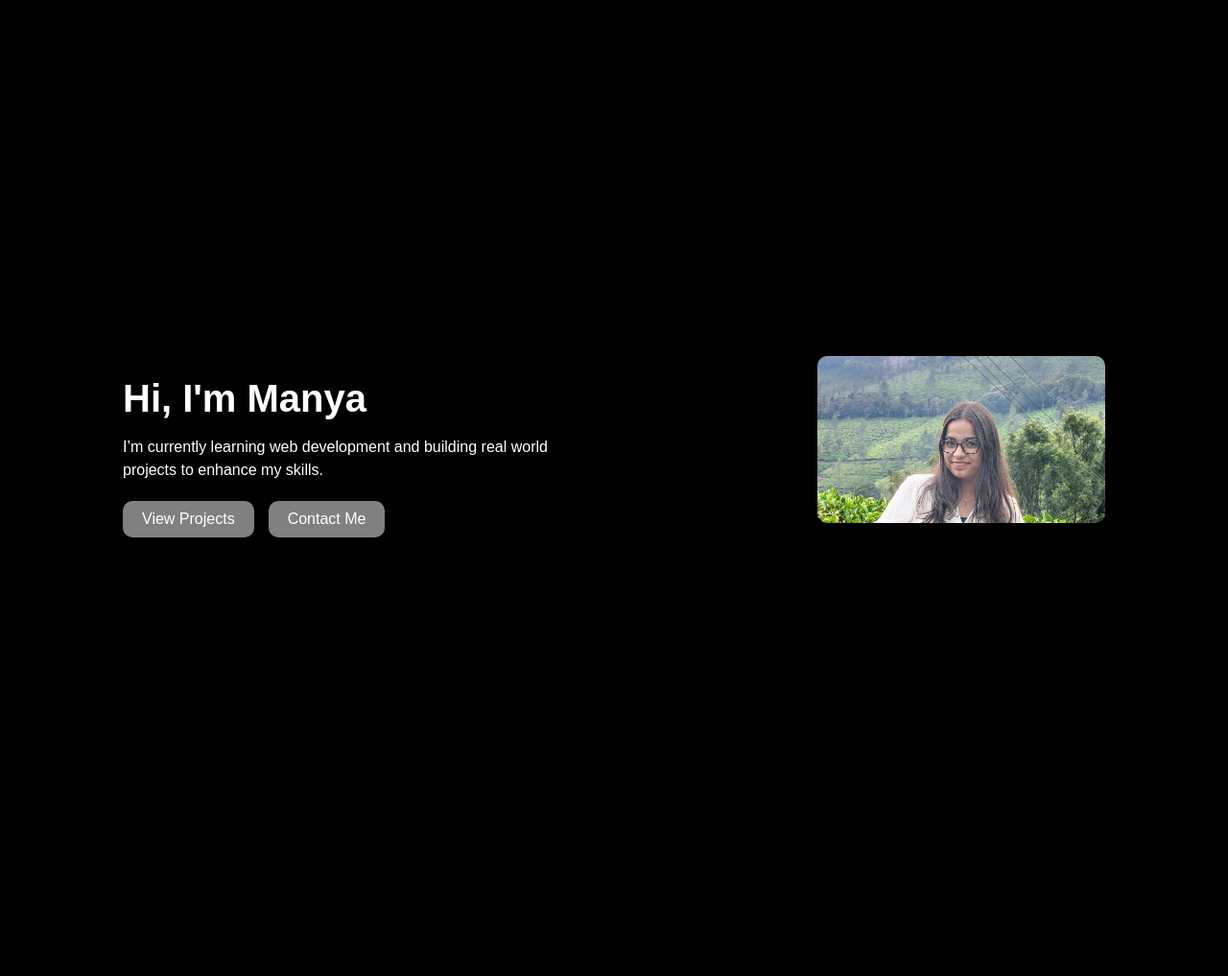
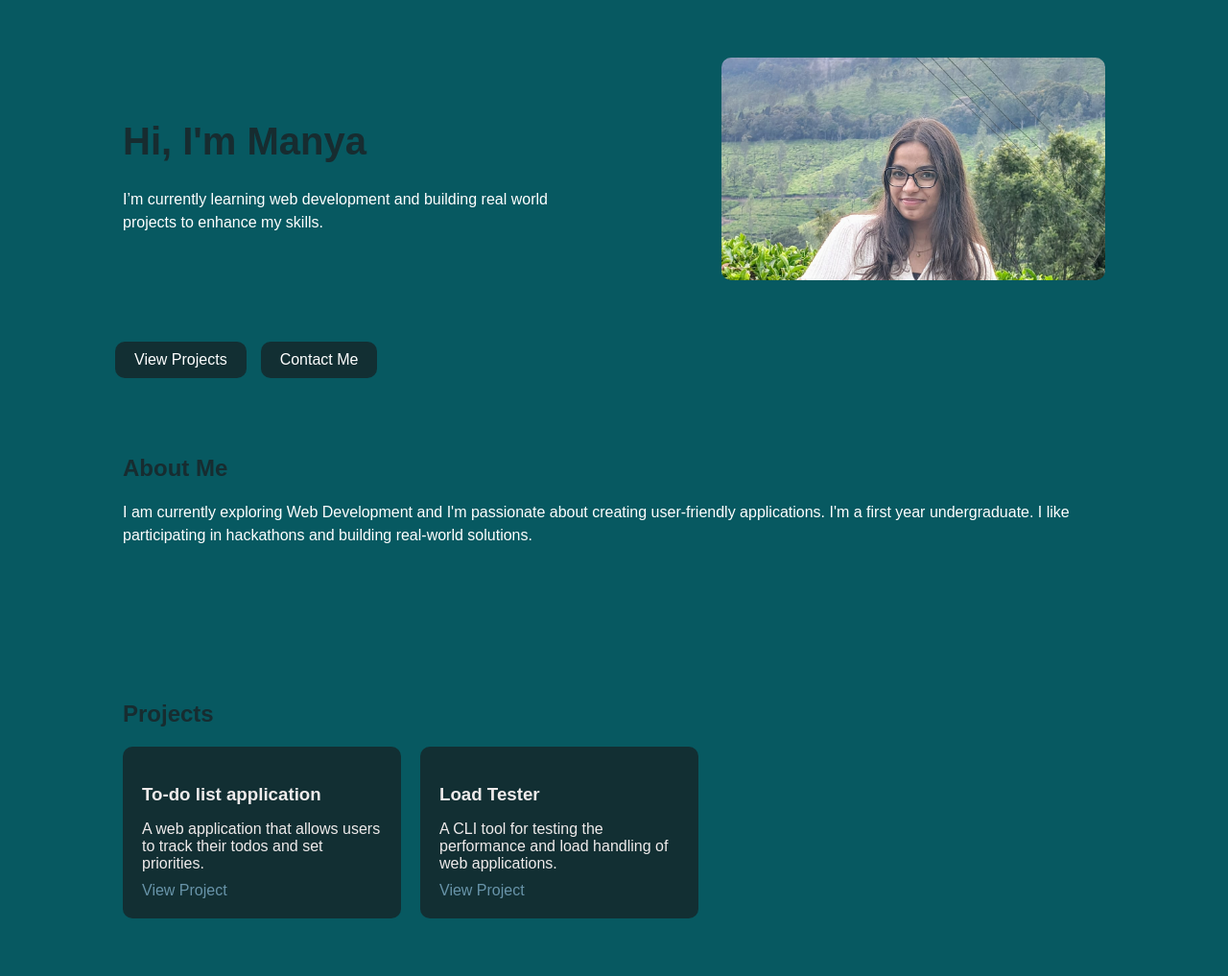
Before and after one commit to mkumar1205-beep/Portfolio, a plain HTML site: page index.html in a window 1280 px wide. Shown: the whole page at 96% size. Before the commit the page ends 920 px from the top, so only its background shows below. Drawn offline with Linux system fonts and the light colour scheme.

Commit message:
Add sections

```diff
--- a/css/style.css
+++ b/css/style.css
@@ -1,25 +1,28 @@
 body {
   margin: 0;
   font-family: Arial, sans-serif;
-  background-color: black;
+  background-color: rgb(7, 89, 97);
 }
 
 .home {
   color : white;
   display: flex;
+  justify-content: space-between;
   align-items: center;
-  justify-content: space-between;
   padding: 60px 10%;
-  height: 100vh;
 }
+
 
 .home-content {
   color : white;
   max-width: 500px;
+  display: flex;
+  flex-direction: column;
+  align-items: flex-start;
 }
 
 .home h1 {
-  color : white;
+  color : rgba(39, 2, 2, 0.514);
   font-size: 40px;
   margin-bottom: 10px;
 }
@@ -35,14 +38,17 @@ body {
   line-height: 1.5;
 }
 
+
 .buttons {
   display: flex;
+  justify-content: flex-start;
   gap: 15px;
+  margin-left: 120px;
 }
 
 .btn {
   padding: 10px 20px;
-  background: gray;
+  background:  rgba(31, 8, 8, 0.514);
   color: white;
   text-decoration: none;
   border-radius: 10px;
@@ -52,6 +58,84 @@ body {
 
 
 .home-image img {
-  width: 300px;
+  width: 400px;
   border-radius: 10px;
+  border-color:rgba(39, 2, 2, 0.514);
+  border-width: 5px;
+  align-items: flex-end;
 }
+
+.about {
+  color : white;
+  justify-content: space-between;
+  padding: 60px 10%;
+}
+
+
+.about-content {
+  color : white;
+  max-width: 500px;
+}
+
+.about h2 {
+  color: rgba(39, 2, 2, 0.514);
+  margin-bottom: 20px;
+}
+
+
+.about p {
+  color : white;
+  margin-bottom: 20px;
+  line-height: 1.5;
+}
+
+
+.projects {
+  color : rgba(39, 2, 2, 0.514);
+  justify-content: space-between;
+  padding: 60px 10%;
+}
+
+.project-list {
+  display: flex;
+  gap: 20px;
+  flex-wrap: wrap;
+}
+.project-card {
+  background: rgba(31, 8, 8, 0.514);
+  padding: 20px;
+  border-radius: 10px;
+  width: 250px;
+  transition: 0.3s;
+}
+
+.project-card h3 {
+  margin-bottom: 10px;
+  color : rgb(239, 235, 235);
+}
+
+.project-card p {
+  margin-bottom: 10px;
+  color: rgb(239, 235, 235);
+}
+
+.project-card a {
+  color: rgb(104, 148, 169);
+  text-decoration: none;
+}
+
+.project-card:hover {
+  transform: translateY(-5px);
+  background: rgba(255,255,255,0.2);
+}
+
+@media (max-width: 768px) {
+  .home {
+    flex-direction: column;
+    text-align: center;
+  }
+
+  .project-list {
+    justify-content: center;
+  }
+}
--- a/index.html
+++ b/index.html
@@ -3,7 +3,7 @@
 <head>
   <meta charset="UTF-8">
   <title>Portfolio</title>
-  <link rel="stylesheet" href="css\style.css">
+  <link rel="stylesheet" href="css/style.css">
 </head>
 <body>
 
@@ -13,17 +13,36 @@
         <p>
           I’m currently learning web development and building real world projects to enhance my skills.
         </p>
+      </div>
+
+      <div class="home-image">
+        <img src="images/WhatsApp Image 2026-04-06 at 22.53.16.jpeg" alt="profile">
+      </div>
+  </section>
 
   <div class="buttons">
         <a href="#projects" class="btn">View Projects</a>
         <a href="#contact" class="btn btn-outline">Contact Me</a>
   </div>
-    </div>
 
-    <div class="home-image">
-      <img src="images\WhatsApp Image 2026-04-06 at 22.53.16.jpeg" alt="profile">
-    </div>
+  <section id="about" class="about">
+      <h2>About Me</h2>
+      <p>I am currently exploring Web Development and I'm passionate about creating user-friendly applications. I'm a first year undergraduate. I like participating in hackathons and building real-world solutions.</p>
   </section>
 
+  <section id="projects" class="projects">
+    <h2>Projects</h2>
+    <div class="project-list">
+      <div class="project-card">
+        <h3>To-do list application</h3>
+        <p>A web application that allows users to track their todos and set priorities.</p>
+        <a href="https://github.com/mkumar1205-beep/todo-list" target="_blank">View Project</a>
+      </div>
+      <div class="project-card">
+        <h3>Load Tester</h3>
+        <p>A  CLI tool for testing the performance and load handling of web applications.</p>
+        <a href="https://github.com/mkumar1205-beep/Load-Tester" target="_blank">View Project</a>
+      </div>
+    </div>
 </body>
 </html>
```
Lines whose indentation alone changed are shown as unchanged.
